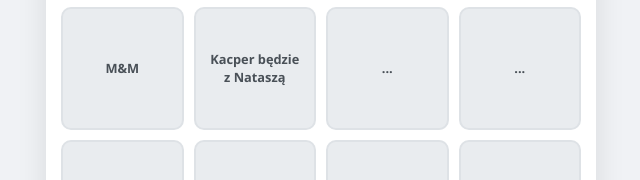
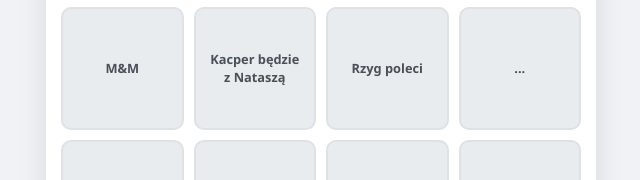
Before and after one commit to JARDEN17/bingo-burzenin-2026, a plain HTML site: page index.html in a window 1280 px wide. Shown: the part 456-636 px from the top of the page, 319-959 px from the left. Drawn offline with Linux system fonts and the light colour scheme.

Commit message:
Add files via upload

```diff
--- a/index.html
+++ b/index.html
@@ -131,7 +131,7 @@
         <!-- Rząd 3 -->
         <div class="bingo-cell" data-id="9">M&M</div>
         <div class="bingo-cell" data-id="10">Kacper będzie z Nataszą</div>
-        <div class="bingo-cell" data-id="11">...</div>
+        <div class="bingo-cell" data-id="11">Rzyg poleci</div>
         <div class="bingo-cell" data-id="12">...</div>
 
         <!-- Rząd 4 -->
```
